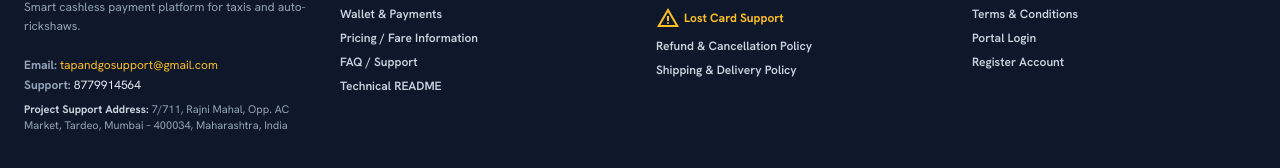
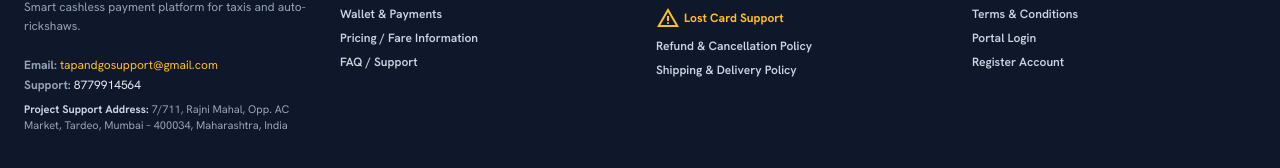
Before and after one commit to mokshgala7/tap-go-frontend, a React (Vite) app in the folder frontend/: page / in a window 1280 px wide. Shown: the part 3500-3668 px from the top of the page. Built offline with nearby package versions, Linux system fonts and the light colour scheme; no server answers.

Commit message:
Update footer UI links

```diff
--- a/frontend/src/components/Common/Footer.jsx
+++ b/frontend/src/components/Common/Footer.jsx
@@ -61,11 +61,7 @@ function Footer() {
                   FAQ / Support
                 </Link>
               </li>
-              <li>
-                <Link to="/readme" className="hover:text-amber-300 transition-colors">
-                  Technical README
-                </Link>
-              </li>
+
             </ul>
           </div>
 
```
